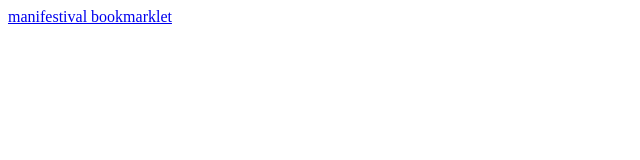
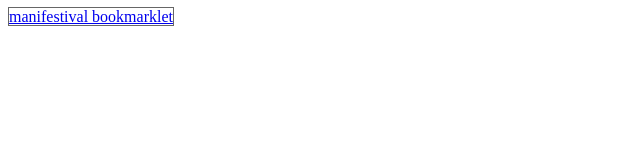
Before and after one commit to couchbaselabs/manifestival, a plain HTML site: page index.html in a window 1280 px wide. Shown: the whole page, without its empty margins (0-640 px from the left). Drawn offline with Linux system fonts and the light colour scheme.

Commit message:
some styling for bookmarklet

```diff
--- a/index.html
+++ b/index.html
@@ -4,4 +4,9 @@
    manifestival bookmarklet
 </a>
 </body>
+<style>
+a {
+  border: 1px solid #666;
+}
+</style>
 </html>
```
